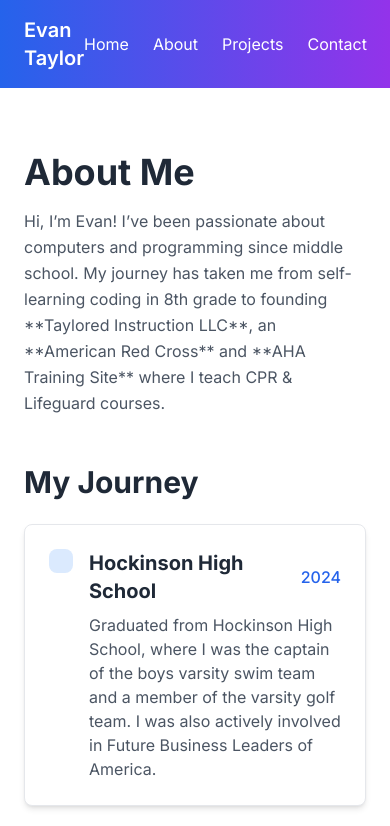
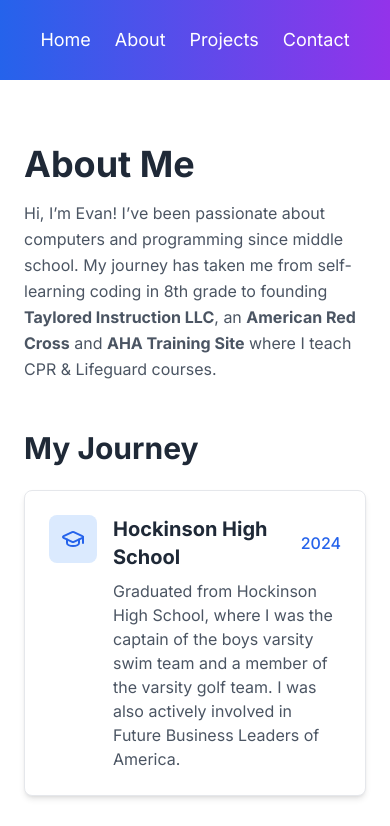
Before and after one commit to evan-taylor/Website, a SvelteKit app: page /about in a window 390 px wide. Shown: the top 826 px of the page. Built offline with nearby package versions, Linux system fonts and the light colour scheme.

Commit message:
Adjust Navbar, about page

```diff
--- a/src/components/Navbar.svelte
+++ b/src/components/Navbar.svelte
@@ -2,15 +2,12 @@
   import { onMount } from "svelte";
 </script>
 
-<nav class="bg-gradient-to-r from-blue-600 to-purple-600 shadow-md transition-all">
-  <div class="max-w-6xl mx-auto px-6 flex justify-between items-center py-4">
-    <a href="/" class="text-xl font-semibold text-white">Evan Taylor</a>
-    <div class="flex space-x-6">
-      <a href="/" class="text-white hover:text-gray-200 transition">Home</a>
-      <a href="/about" class="text-white hover:text-gray-200 transition">About</a>
-      <a href="/projects" class="text-white hover:text-gray-200 transition">Projects</a>
-      <a href="/contact" class="text-white hover:text-gray-200 transition">Contact</a>
-    </div>
+<nav class="bg-gradient-to-r from-blue-600 to-purple-600 shadow-md">
+  <div class="max-w-6xl mx-auto px-6 py-4 flex justify-center space-x-6">
+    <a href="/" class="text-white hover:text-gray-200 transition text-lg">Home</a>
+    <a href="/about" class="text-white hover:text-gray-200 transition text-lg">About</a>
+    <a href="/projects" class="text-white hover:text-gray-200 transition text-lg">Projects</a>
+    <a href="/contact" class="text-white hover:text-gray-200 transition text-lg">Contact</a>
   </div>
 </nav>
 
@@ -18,4 +15,17 @@
   nav {
     transition: all 0.3s ease-in-out;
   }
+
+  @media (max-width: 768px) {
+    nav div {
+      flex-wrap: wrap;
+      justify-content: center;
+      text-align: center;
+    }
+
+    nav a {
+      display: block;
+      padding: 10px 0;
+    }
+  }
 </style>
--- a/src/routes/about/+page.svelte
+++ b/src/routes/about/+page.svelte
@@ -18,7 +18,7 @@
     {
       title: "Hockinson High School",
       year: "2024",
-      icon: GraduationCap,
+      icon: GraduationCap, // Component reference
       color: "blue",
       description:
         "Graduated from Hockinson High School, where I was the captain of the boys varsity swim team and a member of the varsity golf team. I was also actively involved in Future Business Leaders of America."
@@ -26,7 +26,7 @@
     {
       title: "Clark College",
       year: "2024",
-      icon: Heart,
+      icon: Heart, // Component reference
       color: "purple",
       description:
         "Completed studies at Clark College in Vancouver, WA, focusing on Computer Science. Built a strong foundation in Python, C, HTML/CSS, and JavaScript. All credits transferred to Cal Poly SLO."
@@ -34,7 +34,7 @@
     {
       title: "California Polytechnic State University",
       year: "Expected 2028",
-      icon: Briefcase,
+      icon: Briefcase, // Component reference
       color: "green",
       description:
         "Currently pursuing my Bachelor's in Computer Science with a planned concentration in Privacy and Security. Also working towards a minor in Entrepreneurship."
@@ -49,7 +49,7 @@
     <p class="text-gray-600 dark:text-gray-300 leading-relaxed mt-4">
       Hi, I’m Evan! I’ve been passionate about computers and programming since middle school.
       My journey has taken me from self-learning coding in 8th grade to founding
-      **Taylored Instruction LLC**, an **American Red Cross** and **AHA Training Site** where I teach CPR & Lifeguard courses.
+      <strong>Taylored Instruction LLC</strong>, an <strong>American Red Cross</strong> and <strong>AHA Training Site</strong> where I teach CPR & Lifeguard courses.
     </p>
   </section>
 
@@ -63,8 +63,9 @@
           data-aos="fade-up"
         >
           <div class="flex items-start gap-4">
+            <!-- Dynamic Component for Icons -->
             <div class={`bg-${item.color}-100 p-3 rounded-lg`}>
-              <item.icon class={`w-6 h-6 text-${item.color}-600`} />
+              <svelte:component this={item.icon} class={`w-6 h-6 text-${item.color}-600`} />
             </div>
             <div>
               <div class="flex justify-between items-center mb-2">
```
